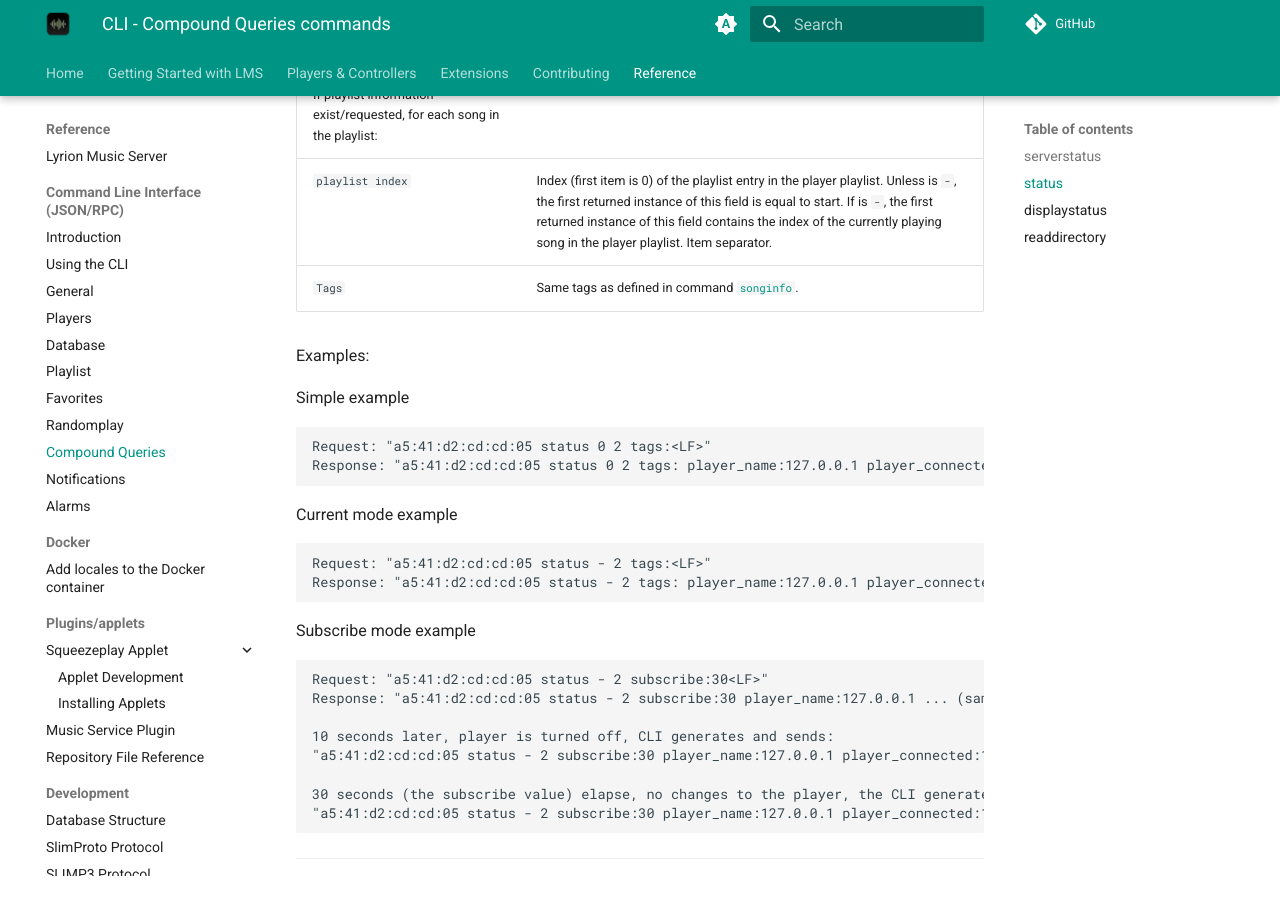
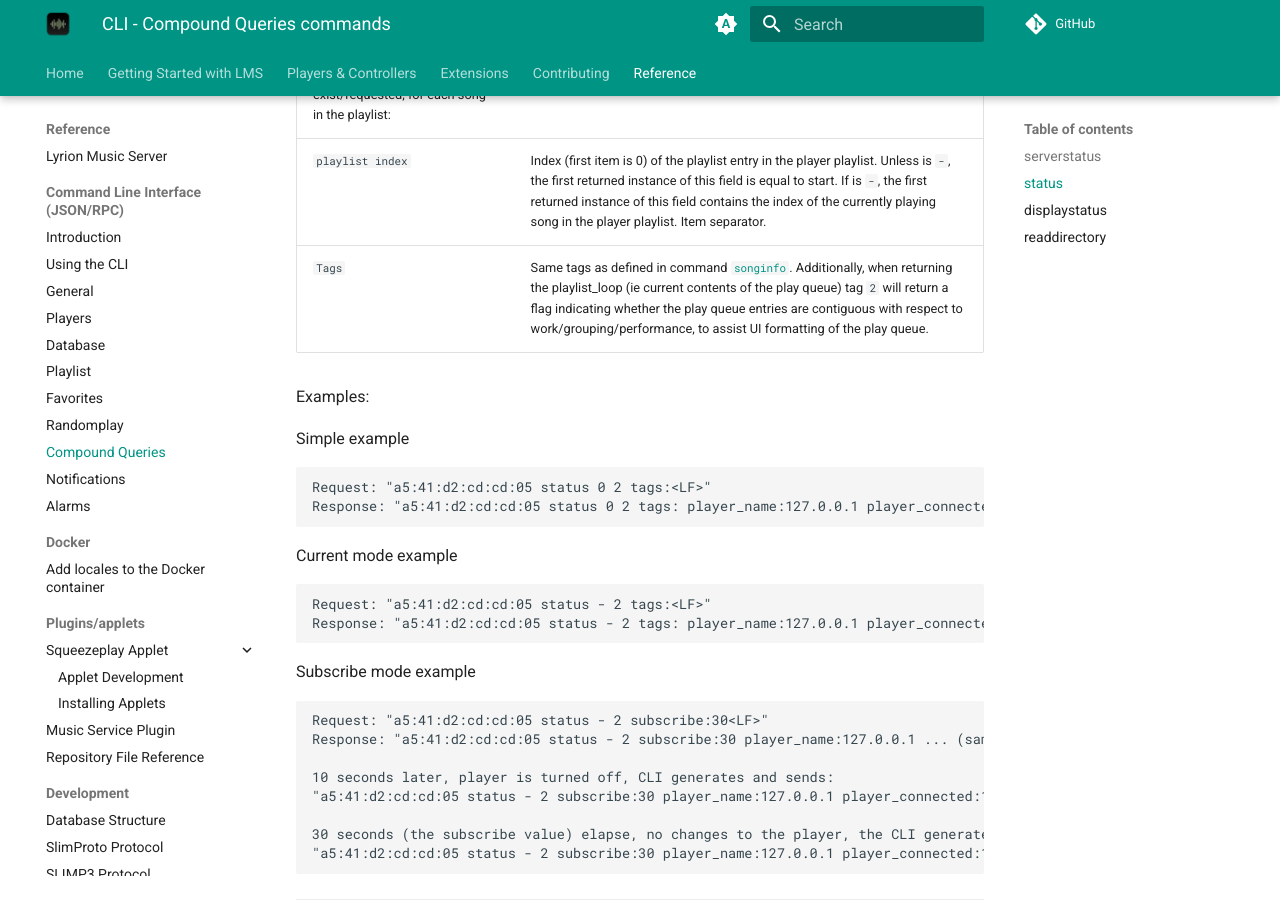
Before and after one commit to LMS-Community/lms-community.github.io, an MkDocs documentation site: the page built from docs/reference/cli/compoundqueries.md, in a window 1280 px wide and 900 px high, scrolled down 7615 px. Built offline with MkDocs 1.6.1 and Material for MkDocs 9.7.7, drawn with Linux system fonts in a browser that asks for light colours; a script that is not in the unit is left out; plug-ins that fetch from the network failed and are left out; comment, search, counter and statistics services are not loaded.

Commit message:
Update tag /2/ documentation
Signed-off-by: darrell-k <darrell@darrell.org.uk>

```diff
--- a/docs/reference/cli/compoundqueries.md
+++ b/docs/reference/cli/compoundqueries.md
@@ -190,8 +190,7 @@ In non subscription mode, the query simply echoes itself (i.e. produces no resul
 | `playlist_tracks` | Number of tracks in the current playlist. Only if there is a playlist. |
 |If playlist information exist/requested, for each song in the playlist: |
 | `playlist index` | Index (first item is 0) of the playlist entry in the player playlist. Unless <start> is `-`, the first returned instance of this field is equal to start. If <start> is `-`, the first returned instance of this field contains the index of the currently playing song in the player playlist. Item separator. |
-| `Tags` | Same tags as defined in command [`songinfo`](database.md/#songinfo). |
-
+| `Tags` | Same tags as defined in command [`songinfo`](database.md/#songinfo). Additionally, when returning the playlist_loop (ie current contents of the play queue) tag `2` will return a flag indicating whether the play queue entries are contiguous with respect to work/grouping/performance, to assist UI formatting of the play queue. |
 
 Examples:
 
```
Also changed, not shown: docs/reference/cli/database.md (+1 -1 lines).
